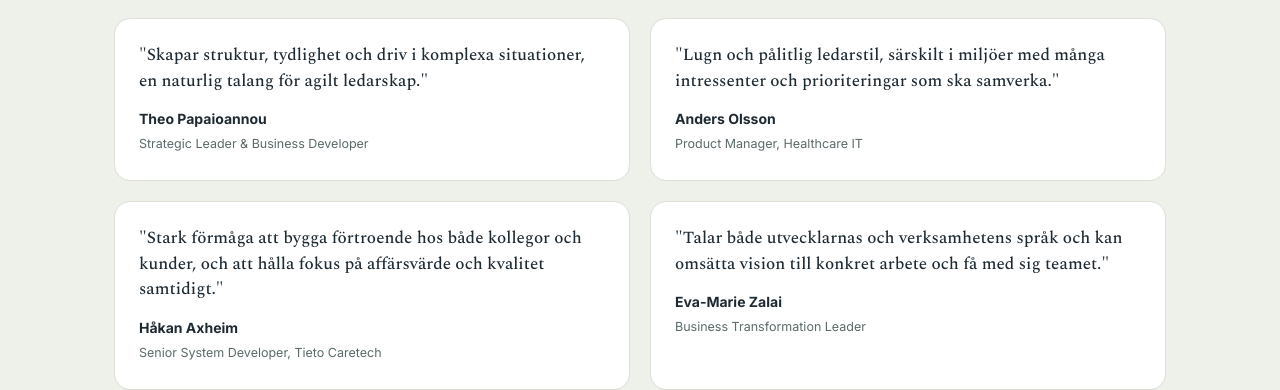
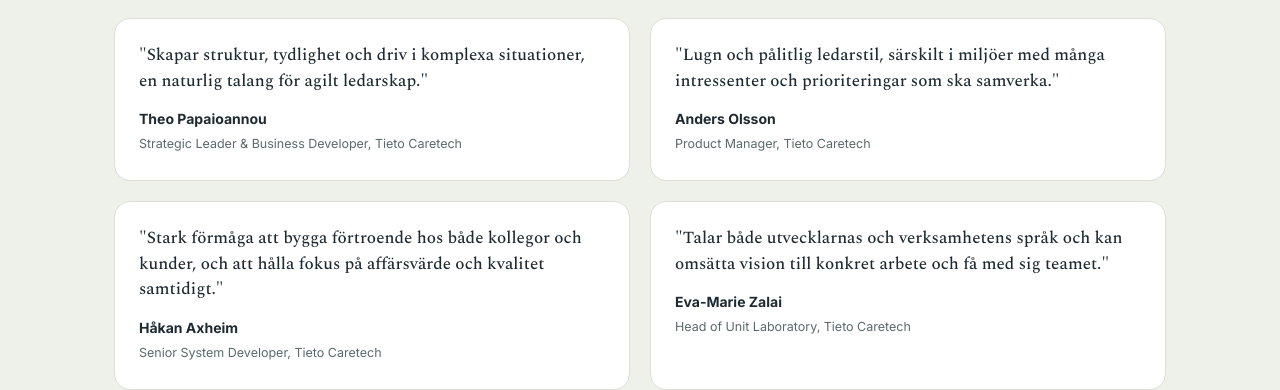
Before and after one commit to Emil-Leonardsson/portfolio, a plain HTML site: page index.html in a window 1280 px wide. Shown: the part 7620-8010 px from the top of the page. Drawn offline with nearby package versions, Linux system fonts and the light colour scheme.

Commit message:
Update index.html

```diff
--- a/index.html
+++ b/index.html
@@ -367,11 +367,11 @@
     <div class="quote-grid">
       <div class="quote-card">
         <p>"Skapar struktur, tydlighet och driv i komplexa situationer, en naturlig talang för agilt ledarskap."</p>
-        <div class="who"><b>Theo Papaioannou</b><span>Strategic Leader & Business Developer</span></div>
+        <div class="who"><b>Theo Papaioannou</b><span>Strategic Leader & Business Developer, Tieto Caretech</span></div>
       </div>
       <div class="quote-card">
         <p>"Lugn och pålitlig ledarstil, särskilt i miljöer med många intressenter och prioriteringar som ska samverka."</p>
-        <div class="who"><b>Anders Olsson</b><span>Product Manager, Healthcare IT</span></div>
+        <div class="who"><b>Anders Olsson</b><span>Product Manager, Tieto Caretech</span></div>
       </div>
       <div class="quote-card">
         <p>"Stark förmåga att bygga förtroende hos både kollegor och kunder, och att hålla fokus på affärsvärde och kvalitet samtidigt."</p>
@@ -379,7 +379,7 @@
       </div>
       <div class="quote-card">
         <p>"Talar både utvecklarnas och verksamhetens språk och kan omsätta vision till konkret arbete och få med sig teamet."</p>
-        <div class="who"><b>Eva-Marie Zalai</b><span>Business Transformation Leader</span></div>
+        <div class="who"><b>Eva-Marie Zalai</b><span> Head of Unit Laboratory, Tieto Caretech</span></div>
       </div>
     </div>
   </div>
```
